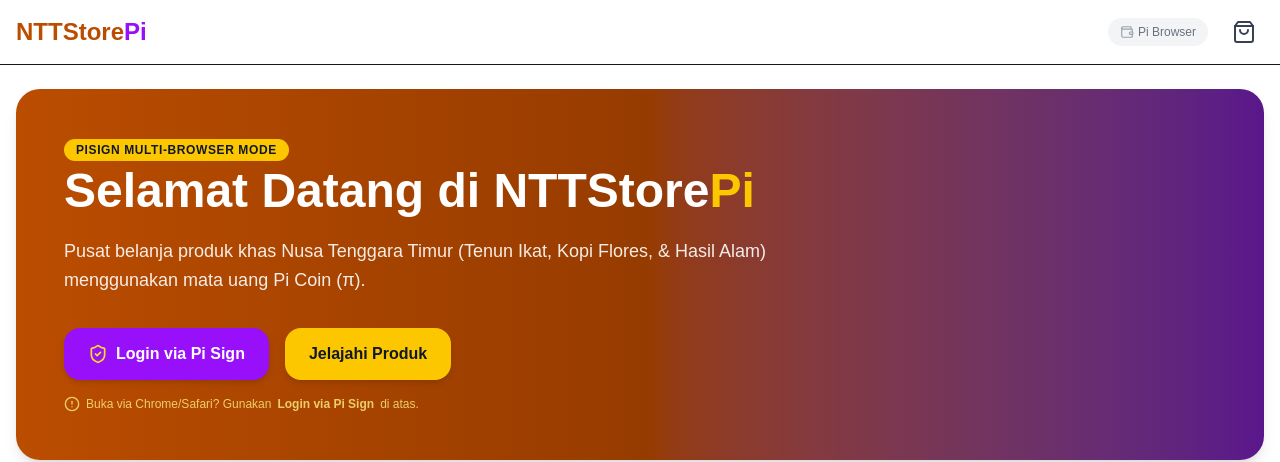
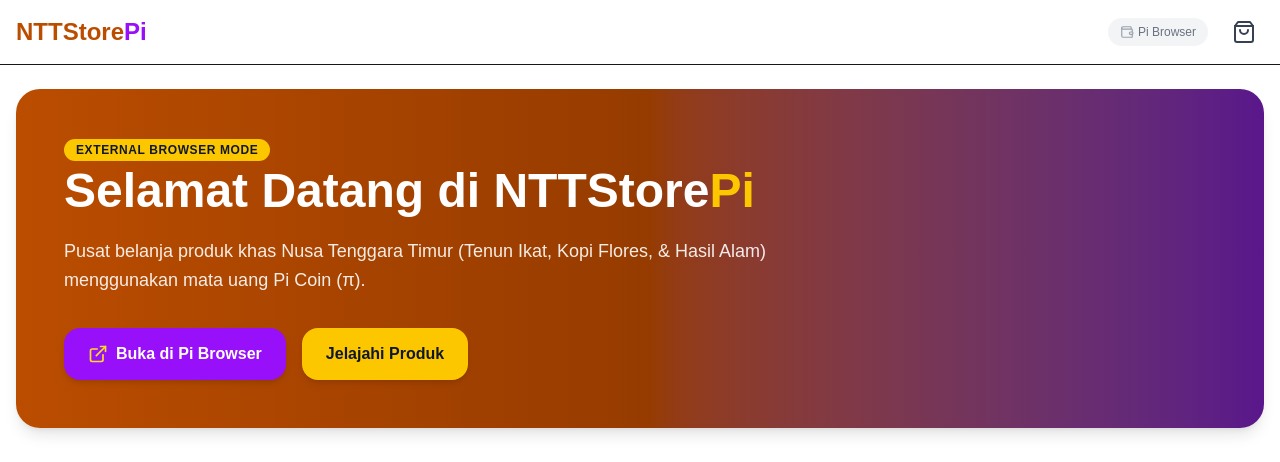
Before and after one commit to BerkahLestariJambi/nttstoremainet, a Next.js app: page / in a window 1280 px wide. Shown: the top 462 px of the page. Built offline with nearby package versions, Linux system fonts and the light colour scheme.

Commit message:
Update page.tsx

```diff
--- a/app/page.tsx
+++ b/app/page.tsx
@@ -4,7 +4,7 @@ import { useEffect, useState, useCallback } from 'react';
 import Link from 'next/link';
 import ProductGrid from '@/components/product/ProductGrid';
 import { useCart } from '@/context/CartContext';
-import { Wallet, CheckCircle2, ShieldCheck, AlertCircle } from 'lucide-react';
+import { Wallet, CheckCircle2, ExternalLink } from 'lucide-react';
 
 declare global {
   interface Window {
@@ -16,41 +16,44 @@ export default function HomePage() {
   const { piUser, setPiUser } = useCart();
   const [isPiBrowser, setIsPiBrowser] = useState<boolean>(false);
   const [loading, setLoading] = useState<boolean>(false);
+  const [piDeepLink, setPiDeepLink] = useState<string>('pi://nttstorepi.vercel.app');
 
-  // Inisialisasi Pi Native SDK (Polling hingga objek window.Pi siap jika dibuka di Pi Browser)
+  // Deteksi Presisi Pi Browser Native via Polling & User-Agent
   useEffect(() => {
-    let intervalId: NodeJS.Timeout;
+    if (typeof window !== 'undefined') {
+      const currentHost = window.location.host + window.location.pathname;
+      setPiDeepLink(`pi://${currentHost}`);
+
       let attempts = 0;
+      const intervalId = setInterval(() => {
+        attempts++;
+        const userAgent = navigator.userAgent || '';
+        // Hanya tandai sebagai Pi Browser jika UA mengandung string 'PiBrowser'
+        const isPiUA = userAgent.includes('PiBrowser');
 
-    const checkAndInitPi = () => {
-      attempts++;
-      if (typeof window !== 'undefined' && window.Pi) {
+        if (window.Pi && isPiUA) {
           try {
-          window.Pi.init({ version: '2.0', sandbox: true }); // Ubah sandbox: false untuk Mainnet
+            window.Pi.init({ version: '2.0', sandbox: true });
             setIsPiBrowser(true);
             clearInterval(intervalId);
           } catch (err) {
             console.error('Pi SDK Init error:', err);
           }
-      } else if (attempts >= 10) {
+        }
+
+        if (attempts >= 10) {
           clearInterval(intervalId);
         }
-    };
-
-    checkAndInitPi();
-    intervalId = setInterval(checkAndInitPi, 500);
+      }, 300);
 
       return () => clearInterval(intervalId);
+    }
   }, []);
 
-  // Fungsi Autentikasi Dual-Mode (Native SDK & PiSign OAuth)
-  const handleAuthenticate = useCallback(async () => {
+  // Handler Autentikasi Native SDK
+  const handlePiAuthenticate = useCallback(async () => {
+    if (typeof window !== 'undefined' && window.Pi) {
       setLoading(true);
-
-    // ==========================================
-    // ALUR 1: Dibuka di Pi Browser (Native SDK)
-    // ==========================================
-    if (typeof window !== 'undefined' && window.Pi) {
       try {
         const scopes = ['username', 'payments'];
         const onIncompletePaymentFound = (payment: any) => {
@@ -68,35 +71,6 @@ export default function HomePage() {
       } finally {
         setLoading(false);
       }
-      return;
-    }
-
-    // ==========================================
-    // ALUR 2: Dibuka di Chrome/Safari (PiSign OAuth Redirect)
-    // ==========================================
-    try {
-      // 1. Generate State Acak untuk Proteksi CSRF
-      const array = new Uint8Array(16);
-      window.crypto.getRandomValues(array);
-      const state = Array.from(array, (byte) => byte.toString(16).padStart(2, '0')).join('');
-
-      // 2. Simpan State di sessionStorage untuk verifikasi di callback page
-      sessionStorage.setItem('pisign_state', state);
-      sessionStorage.setItem('pi_oauth_state', state);
-
-      // 3. Konfigurasi Client ID & Redirect URI Dinamis
-      const clientId = 'I3j4kvxCJb0ZixCLzM5tgTV8TaKuN5oq1qQNAk14s9s';
-      const redirectUri = encodeURIComponent(`${window.location.origin}/auth/callback`);
-      const scope = encodeURIComponent('username payments');
-
-      // 4. Endpoint Otorisasi PiSign (Mode Sandbox)
-      const piSignAuthUrl = `https://nttstorepi.vercel.app?client_id=${clientId}&redirect_uri=${redirectUri}&response_type=token&scope=${scope}&state=${state}`;
-
-      // 5. Eksekusi Redirect Langsung
-      window.location.assign(piSignAuthUrl);
-    } catch (err: any) {
-      alert(`Gagal menginisiasi Pi Sign: ${err.message}`);
-      setLoading(false);
     }
   }, [setPiUser]);
 
@@ -106,7 +80,7 @@ export default function HomePage() {
       <section className="bg-gradient-to-r from-amber-700 via-amber-800 to-purple-900 text-white rounded-3xl p-8 md:p-12 shadow-lg">
         <div className="max-w-3xl space-y-4">
           <span className="bg-yellow-400 text-gray-900 text-xs font-bold px-3 py-1 rounded-full uppercase tracking-wider">
-            {isPiBrowser ? 'Pi Browser Native' : 'PiSign Multi-Browser Mode'}
+            {isPiBrowser ? 'Pi Browser Ecosystem' : 'External Browser Mode'}
           </span>
 
           <h1 className="text-3xl md:text-5xl font-extrabold leading-tight">
@@ -123,16 +97,26 @@ export default function HomePage() {
                 <CheckCircle2 className="w-5 h-5 text-green-400" />
                 <span>Terhubung sebagai <strong>@{piUser.username}</strong></span>
               </div>
-            ) : (
+            ) : isPiBrowser ? (
+              /* Tombol Native untuk aplikasi Pi Browser */
               <button
                 type="button"
-                onClick={handleAuthenticate}
+                onClick={handlePiAuthenticate}
                 disabled={loading}
                 className="bg-purple-600 hover:bg-purple-500 text-white font-bold px-6 py-3.5 rounded-2xl transition shadow-md flex items-center gap-2 disabled:opacity-50"
               >
-                {isPiBrowser ? <Wallet className="w-5 h-5" /> : <ShieldCheck className="w-5 h-5 text-yellow-300" />}
-                {loading ? 'Mengalihkan...' : isPiBrowser ? 'Hubungkan Pi Wallet' : 'Login via Pi Sign'}
+                <Wallet className="w-5 h-5" />
+                {loading ? 'Menghubungkan...' : 'Hubungkan Pi Wallet'}
               </button>
+            ) : (
+              /* Tombol Direct Link untuk Chrome / Safari biasa */
+              <a
+                href={piDeepLink}
+                className="bg-purple-600 hover:bg-purple-500 text-white font-bold px-6 py-3.5 rounded-2xl transition shadow-md flex items-center gap-2"
+              >
+                <ExternalLink className="w-5 h-5 text-yellow-300" />
+                Buka di Pi Browser
+              </a>
             )}
 
             <Link
@@ -142,12 +126,6 @@ export default function HomePage() {
               Jelajahi Produk
             </Link>
           </div>
-
-          {!isPiBrowser && !piUser && (
-            <div className="mt-2 text-xs text-yellow-200/80 flex items-center gap-1.5">
-              <AlertCircle className="w-4 h-4" /> Buka via Chrome/Safari? Gunakan <strong>Login via Pi Sign</strong> di atas.
-            </div>
-          )}
         </div>
       </section>
 
```
Lines whose indentation alone changed are shown as unchanged.
